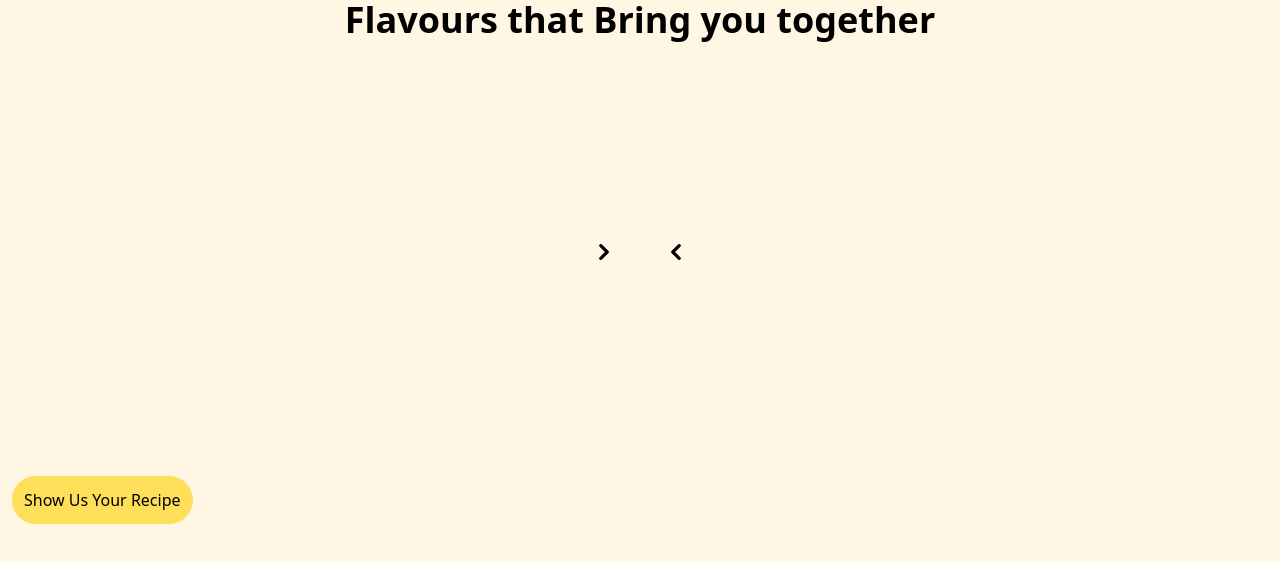
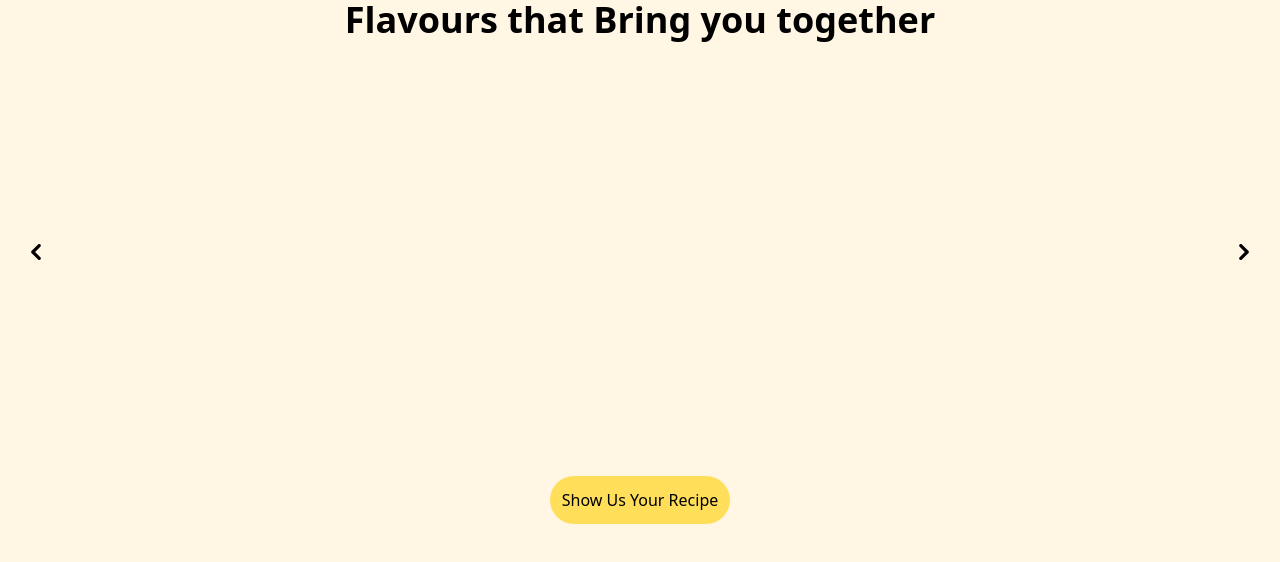
Before and after one commit to Briankimp/Pilipili, a Next.js app: page /Uses in a window 1280 px wide. Shown: the top 562 px of the page. Built offline with nearby package versions, Linux system fonts and the light colour scheme.

Commit message:
Page made better

```diff
--- a/app/Uses/page.tsx
+++ b/app/Uses/page.tsx
@@ -6,13 +6,17 @@ import Button from "../../components/Button";
 const Uses = () => {
   return (
     <div className="text-black-100 flex items-center h-screen gap-5 flex-col ">
-      <h1 className="text-black-100 text-center font-bold  text-2x md:text-4xl ">Flavours that Bring you together</h1>
-      <div>
+      <h1 className="text-black-100 text-center font-bold  text-2x md:text-4xl ">
+        Flavours that Bring you together
+      </h1>
+      <div className="w-full">
         <Carousel />
       </div>
       <div className=" w-full flex justify-items-center  ">
-        <Link href="/">
-          <Button variant="Primary" className=" items-center text-center" >Show Us Your Recipe</Button>
+        <Link href="/" className=" w-full items-center text-center">
+          <Button variant="Primary" className=" ">
+            Show Us Your Recipe
+          </Button>
         </Link>
       </div>
     </div>
```
